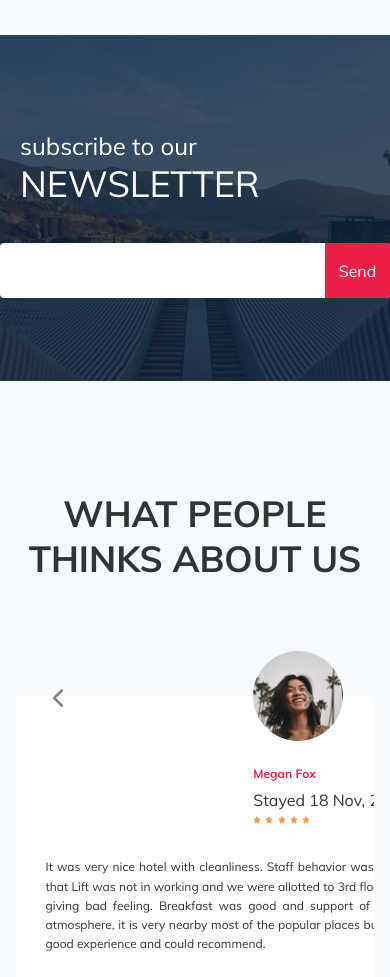
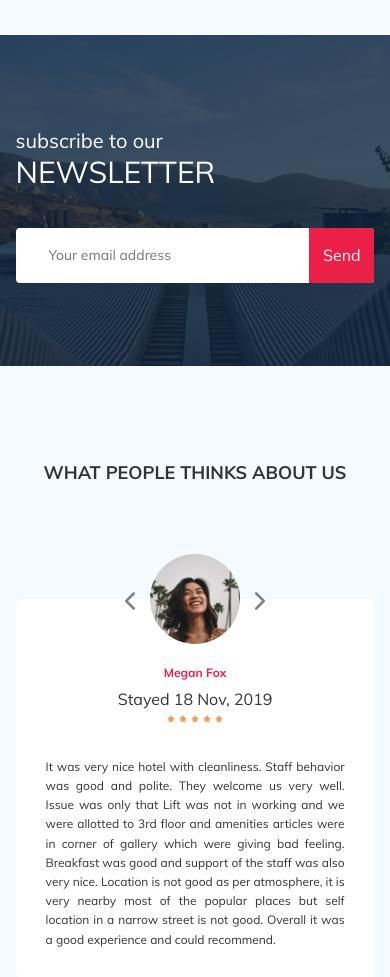
Before and after one commit to Sergey56106/tour-plan, a plain HTML site: page index.html in a window 390 px wide. Shown: the part 1020-1997 px from the top of the page. Drawn offline with nearby package versions, Linux system fonts and the light colour scheme; files whose address does not match are found by name.

Commit message:
create  correction

```diff
--- a/sass/_media.sass
+++ b/sass/_media.sass
@@ -13,6 +13,7 @@
     &__title
       display: flex
       justify-content: space-around
+@media  (max-width: 992px)
   .container,
   .newsletter-wrapper
     max-width: 700px
@@ -51,9 +52,10 @@
   .reviews
     &-slider
       &__item
-        padding: 0 30px 30px
-@media (max-width: 768px)
-  .container
+        max-width: 580px
+@media (max-width: 767px)
+  .container,
+  .newsletter-wrapper
     max-width: 576px
     width: 92%
   .navbar
@@ -106,43 +108,33 @@
   .map
     width: 100%
   .newsletter
-    &__title
-      width: 100%
-      display: flex
-      flex-direction: column
-      margin-left: 20px
-      &__subscribe
-        position: relative
-        margin-left: 20px
-        margin-right: 20px
-        &__input
-
+    &-title
+      font-size: 20px
+      line-height: 25px
+      &__strong
+        font-size: 30px
+        line-height: 38px
     &-wrapper
-      max-width: 576px
-      widht: 92%
       flex-direction: column
       align-items: flex-start
   .reviews
+    &__title
+      font-size: 18px
+      line-height: 23px
     &-slider
-      &__avatar
-
-      &__profile
-        display: block
-        width: 55%
       &__item
-        max-widht: 580px
+        padding: 0 30px 30px
         &::before, &:after
           display: none
       &__button
         top: 32px
+        left: 50%
+        transform: translate(-50%,0)
         &--prev
-          left: 30%
           margin-left: -65px
-          transform: translate(-50%,0)
         &--next
-          right: 10%
-          margin-left: -65px
-          transform: translate(-50%,0)
+          margin-left: 65px
+
 @media  (max-width: 576px)
   .logo
     width: 99px
@@ -167,11 +159,3 @@
       flex-direction: column
   .subscribe
     width: 100%
-    &__input
-      padding: 102px 34px
-  .reviews
-    &-slider
-      &__avatar
-      &__profile
-        display: block
-        width: 38%
--- a/sass/blocks/_hotel.sass
+++ b/sass/blocks/_hotel.sass
@@ -96,8 +96,10 @@
     font-size: 14px
     line-height: 18px
     font-weight: bold
-
+.swiper-container
+  margin: 0
 .booking
+  font-family: Nunito
   background-color: $dark
   color: $light
   text-transform: none
--- a/sass/blocks/_newsletter.sass
+++ b/sass/blocks/_newsletter.sass
@@ -29,6 +29,7 @@
     font-size: 24px
     line-height: 30px
     &__strong
+      display: block
       font-size: 36px
       line-height: 45px
       text-transform: uppercase
--- a/sass/blocks/_reviews.sass
+++ b/sass/blocks/_reviews.sass
@@ -10,13 +10,12 @@
     margin-bottom: 70px
     padding-top: 40px
   &-slider
-    &__button--next
     &__item
       position: relative
       display: flex
       flex-direction: column
       align-items: center
-      width: 730px
+      max-width: 730px
       margin: 45px auto 0
       background-color: #fff
       border-radius: 8px
@@ -83,7 +82,7 @@
       display: flex
       align-items: center
     &__text
-      max-widht: 537 px
+      max-width: 537px
       font-style: normal
       font-weight: normal
       font-size: 12px
```
Also changed, not shown: index.html (+28 -15 lines), css/style.css, 1 other file.
